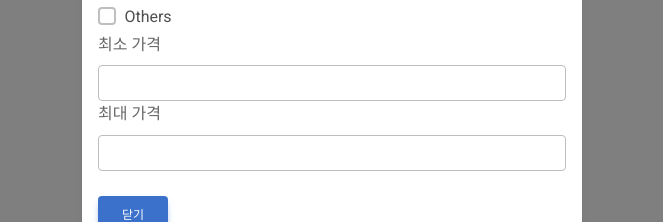
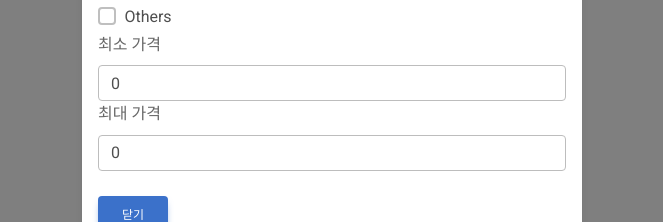
Before and after one commit to kim-sunah/chatpt, a React (Create React App) app in the folder frontend/: page /search in a window 1280 px wide. Both pictures are taken after a click on the button "상세 검색". Shown: the part 417-639 px from the top of the page, without its empty margins (308-971 px from the left). Built offline with nearby package versions, Linux system fonts and the light colour scheme; no server answers.

Commit message:
검색 후 상세검색 옵션 유지

```diff
--- a/frontend/src/components/search/search-form.js
+++ b/frontend/src/components/search/search-form.js
@@ -22,13 +22,14 @@ export default function SearchForm(props){
 	const [show,setShow] = useState(false)
 	const [minSalePrice,setMinSalePrice] = useState(0)
 	const [maxSalePrice,setMaxSalePrice] = useState(0)
+	const [categories,setCategories] = useState(0)
 
 	const handleShow = () => setShow(true)
 	const handleClose = () => setShow(false)
 
 	return (
 		<div style={style}>
-			<Form onSubmit={e => props.search(e,key,antiKey,1023,minSalePrice,maxSalePrice)}>
+			<Form onSubmit={e => props.search(e,key,antiKey,categories,minSalePrice,maxSalePrice)}>
 				<Form.Group>
 					<Form.Control required placeholder='검색어를 입력해주세요.' onChange={e => setKey(e.target.value)} />
 				</Form.Group>
@@ -47,20 +48,20 @@ export default function SearchForm(props){
 					<Form>
 						<Form.Group>
 							<Form.Label>제외 검색어</Form.Label>
-							<Form.Control placeholder='검색어를 입력해주세요.' onChange={e => setAntiKey(e.target.value)} />
+							<Form.Control placeholder='검색어를 입력해주세요.' value={antiKey} onChange={e => setAntiKey(e.target.value)} />
 						</Form.Group>
 						<Form.Group>
 							{categoryList.map((category,i) => (
-								<Form.Check key={i} type='checkbox' value={1<<i} label={category} />
+								<Form.Check key={i} type='checkbox' checked={(categories&(1<<i))>0} onChange={() => setCategories(categories^(1<<i))} label={category} />
 							))}
 						</Form.Group>
 						<Form.Group>
 							<Form.Label>최소 가격</Form.Label>
-							<Form.Control type='number' onChange={e => setMinSalePrice(+e.target.value)} />
+							<Form.Control type='number' value={minSalePrice} onChange={e => setMinSalePrice(+e.target.value)} />
 						</Form.Group>
 						<Form.Group>
 							<Form.Label>최대 가격</Form.Label>
-							<Form.Control type='number' onChange={e => setMaxSalePrice(+e.target.value)} />
+							<Form.Control type='number' value={maxSalePrice} onChange={e => setMaxSalePrice(+e.target.value)} />
 						</Form.Group>
 						<br />
 						<Button onClick={handleClose}>닫기</Button>
--- a/frontend/src/components/search/search-main.js
+++ b/frontend/src/components/search/search-main.js
@@ -26,7 +26,6 @@ export default function SearchMain(props){
 		if(maxSalePrice) params.append('maxSalePrice',maxSalePrice)
 		if(page) params.append('page',page)
 		if(pageSize) params.append('pageSize',pageSize)
-		console.log(key,antiKey,categories,minSalePrice,maxSalePrice,page,pageSize,params.toString())
 		url.search = params.toString()
 		const res = await fetch(url)
 		const products_ = await res.json()
@@ -78,7 +77,7 @@ export default function SearchMain(props){
 			return navigate('/')
 		}
 		if(key) search(e,key,antiKey,categories,minSalePrice,maxSalePrice,page,pageSize)
-	}, [])
+	}, [searchParams])
 
 	return (
 		<div style={style}>
```
